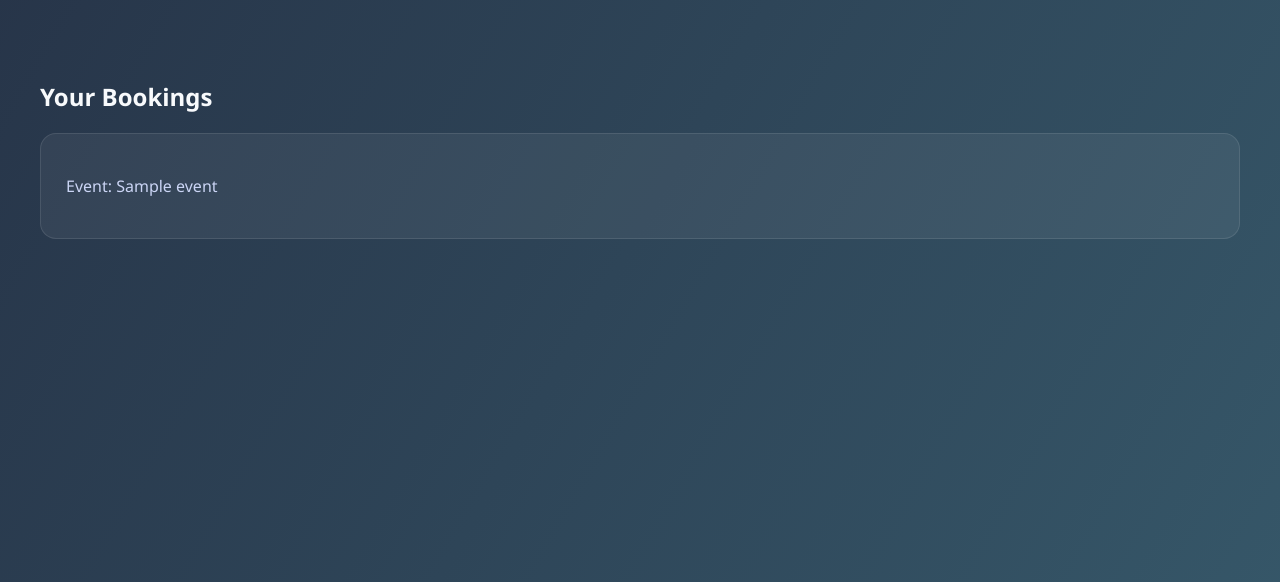
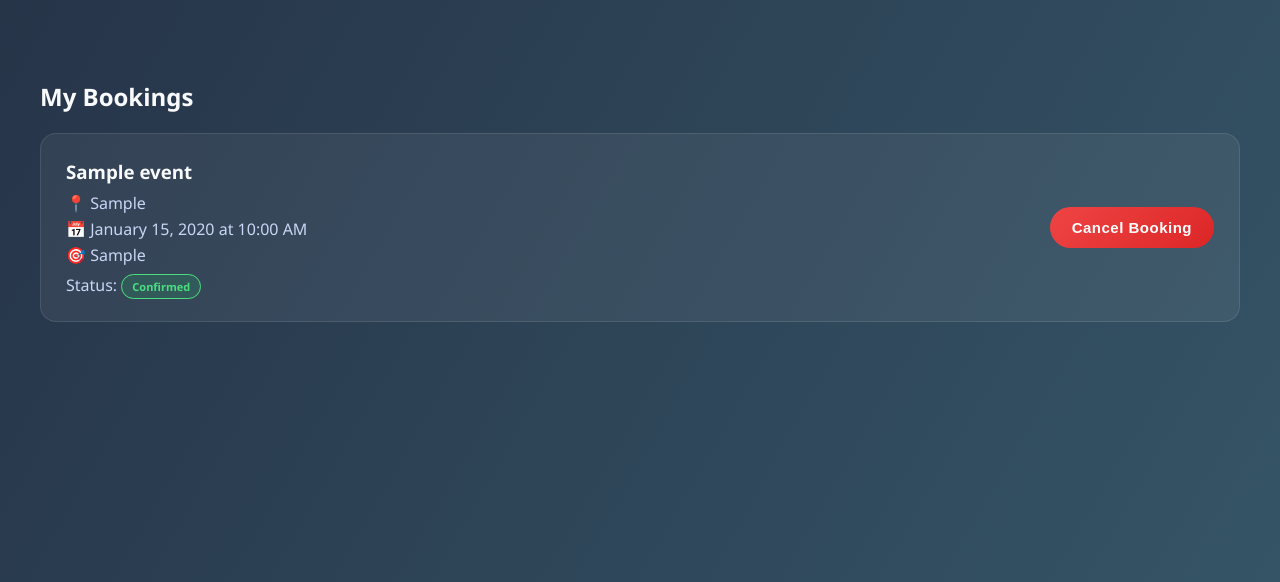
Before and after one commit to OlawaleDev18/eventhub, a Flask app: page /bookings in a window 1280 px wide. Shown: the part 72-654 px from the top of the page. Run offline with Flask 3, Linux system fonts and the light colour scheme; a user stored in the database is signed in; tables that the repository leaves empty hold one stand-in row (values such as "Sample post").

Commit message:
Add cancel booking button and email confirmations

```diff
--- a/Mini/Bookings/routes.py
+++ b/Mini/Bookings/routes.py
@@ -1,8 +1,88 @@
 from flask import Blueprint, request, jsonify, render_template
 from flask_login import login_required, current_user
 from Mini.models import Event, Booking, booking_to_dict, db
+from Mini import mail
+from flask_mail import Message
 
 bookings_bp = Blueprint('bookings_bp', __name__)
+
+def send_booking_confirmation(user, event):
+    try:
+        msg = Message(
+            'Booking Confirmed — EventHub 🎟️',
+            sender='twalexh@gmail.com',
+            recipients=[user.email]
+        )
+        msg.html = f'''
+        <div style="font-family: Arial, sans-serif; max-width: 600px; margin: auto; background: #0f172a; color: #f1f5f9; padding: 30px; border-radius: 16px;">
+            <h1 style="color: #38bdf8; text-align: center;">🎟️ Booking Confirmed!</h1>
+            <p style="font-size: 16px;">Hi <strong>{user.username}</strong>,</p>
+            <p>Your booking has been confirmed. Here are your event details:</p>
+            <div style="background: rgba(255,255,255,0.06); border: 1px solid rgba(255,255,255,0.1); border-radius: 12px; padding: 20px; margin: 20px 0;">
+                <h2 style="color: #38bdf8; margin-top: 0;">{event.title}</h2>
+                <p>📍 <strong>Location:</strong> {event.location}</p>
+                <p>📅 <strong>Date:</strong> {event.date.strftime('%B %d, %Y at %I:%M %p')}</p>
+                <p>🎯 <strong>Category:</strong> {event.category}</p>
+                <p>📝 <strong>Description:</strong> {event.description}</p>
+            </div>
+            <p style="color: #94a3b8; font-size: 14px;">
+                Please arrive on time. If you need to cancel your booking,
+                you can do so from your bookings page on EventHub.
+            </p>
+            <div style="text-align: center; margin-top: 30px;">
+                <a href="https://eventhub-1-p9de.onrender.com/bookings"
+                   style="background: linear-gradient(135deg, #38bdf8, #0ea5e9);
+                          color: white; padding: 12px 30px; border-radius: 999px;
+                          text-decoration: none; font-weight: bold;">
+                    View My Bookings
+                </a>
+            </div>
+            <p style="text-align: center; color: #64748b; font-size: 12px; margin-top: 30px;">
+                EventHub — Book and manage events with ease.<br>
+                If you did not make this booking, please ignore this email.
+            </p>
+        </div>
+        '''
+        mail.send(msg)
+    except Exception as e:
+        print(f"Confirmation email error: {e}")
+
+
+def send_cancellation_email(user, event):
+    try:
+        msg = Message(
+            'Booking Cancelled — EventHub',
+            sender='twalexh@gmail.com',
+            recipients=[user.email]
+        )
+        msg.html = f'''
+        <div style="font-family: Arial, sans-serif; max-width: 600px; margin: auto; background: #0f172a; color: #f1f5f9; padding: 30px; border-radius: 16px;">
+            <h1 style="color: #f87171; text-align: center;">❌ Booking Cancelled</h1>
+            <p style="font-size: 16px;">Hi <strong>{user.username}</strong>,</p>
+            <p>Your booking for the following event has been cancelled:</p>
+            <div style="background: rgba(255,255,255,0.06); border: 1px solid rgba(255,255,255,0.1); border-radius: 12px; padding: 20px; margin: 20px 0;">
+                <h2 style="color: #f87171; margin-top: 0;">{event.title}</h2>
+                <p>📅 <strong>Date:</strong> {event.date.strftime('%B %d, %Y at %I:%M %p')}</p>
+                <p>📍 <strong>Location:</strong> {event.location}</p>
+            </div>
+            <p>If you cancelled by mistake you can rebook from the events page.</p>
+            <div style="text-align: center; margin-top: 30px;">
+                <a href="https://eventhub-1-p9de.onrender.com/events/"
+                   style="background: linear-gradient(135deg, #38bdf8, #0ea5e9);
+                          color: white; padding: 12px 30px; border-radius: 999px;
+                          text-decoration: none; font-weight: bold;">
+                    Browse Events
+                </a>
+            </div>
+            <p style="text-align: center; color: #64748b; font-size: 12px; margin-top: 30px;">
+                EventHub — Book and manage events with ease.
+            </p>
+        </div>
+        '''
+        mail.send(msg)
+    except Exception as e:
+        print(f"Cancellation email error: {e}")
+
 
 @bookings_bp.route("/api/bookings", methods=["POST"])
 @login_required
@@ -35,7 +115,11 @@ def create_booking():
     booking = Booking(user_id=current_user.id, event_id=event.id)
     db.session.add(booking)
     db.session.commit()
-    return jsonify({"message": "Booked successfully"}), 201
+
+    send_booking_confirmation(current_user, event)
+
+    return jsonify({"message": "Booked successfully! A confirmation email has been sent."}), 201
+
 
 @bookings_bp.route("/api/bookings", methods=["GET"])
 @login_required
@@ -43,15 +127,22 @@ def all_bookings():
     bookings = Booking.query.filter_by(user_id=current_user.id).all()
     return jsonify([booking_to_dict(b) for b in bookings])
 
+
 @bookings_bp.route("/api/bookings/<int:booking_id>/cancel", methods=["PATCH"])
 @login_required
 def cancel_booking(booking_id):
     booking = Booking.query.get_or_404(booking_id)
     if booking.user_id != current_user.id:
         return jsonify({"error": "Unauthorized"}), 403
+
+    event = Event.query.get(booking.event_id)
     booking.status = 'cancelled'
     db.session.commit()
-    return jsonify({"message": "Booking cancelled"})
+
+    send_cancellation_email(current_user, event)
+
+    return jsonify({"message": "Booking cancelled successfully"})
+
 
 @bookings_bp.route("/api/events/<int:event_id>/bookings")
 @login_required
@@ -59,6 +150,7 @@ def event_bookings(event_id):
     bookings = Booking.query.filter_by(event_id=event_id).all()
     return jsonify([booking_to_dict(b) for b in bookings])
 
+
 @bookings_bp.route("/bookings")
 @login_required
 def bookings_page():
--- a/Mini/templates/bookings.html
+++ b/Mini/templates/bookings.html
@@ -2,12 +2,68 @@
 
 {% block content %}
 
-<h2>Your Bookings</h2>
+<h2>My Bookings</h2>
 
-{% for booking in bookings %}
-<div class="card">
-    <p>Event: {{ booking.event.title }}</p>
-</div>
-{% endfor %}
+{% if bookings %}
+    {% for booking in bookings %}
+    <div class="card">
+        <div style="display: flex; justify-content: space-between; align-items: flex-start; flex-wrap: wrap; gap: 12px;">
+            <div>
+                <h3 style="margin: 0 0 8px;">{{ booking.event.title }}</h3>
+                <p style="margin: 4px 0;">📍 {{ booking.event.location }}</p>
+                <p style="margin: 4px 0;">📅 {{ booking.event.date.strftime('%B %d, %Y at %I:%M %p') }}</p>
+                <p style="margin: 4px 0;">🎯 {{ booking.event.category }}</p>
+                <p style="margin: 8px 0 0;">
+                    Status: <span class="status-badge {{ booking.status }}">{{ booking.status }}</span>
+                </p>
+            </div>
+            {% if booking.status == 'confirmed' %}
+            <button
+                onclick="cancelBooking({{ booking.id }}, this)"
+                style="background: linear-gradient(135deg, #ef4444, #dc2626); align-self: center;">
+                Cancel Booking
+            </button>
+            {% else %}
+            <span style="color: #f87171; font-size: 13px; align-self: center;">Cancelled</span>
+            {% endif %}
+        </div>
+    </div>
+    {% endfor %}
+{% else %}
+    <div class="empty-state">
+        <p>🎟️ You have no bookings yet.</p>
+        <a href="/events/"><button>Browse Events</button></a>
+    </div>
+{% endif %}
+
+<p id="message" style="text-align:center; margin-top:16px; font-size:15px;"></p>
+
+<script>
+function cancelBooking(bookingId, btn) {
+    if (!confirm("Are you sure you want to cancel this booking?")) return;
+
+    btn.disabled = true;
+    btn.innerText = "Cancelling...";
+
+    fetch(`/api/bookings/${bookingId}/cancel`, {
+        method: "PATCH",
+        credentials: "same-origin"
+    })
+    .then(res => res.json())
+    .then(data => {
+        const msg = document.getElementById("message");
+        if (data.message) {
+            msg.style.color = "#4ade80";
+            msg.innerText = data.message;
+            setTimeout(() => location.reload(), 1500);
+        } else {
+            msg.style.color = "#f87171";
+            msg.innerText = data.error;
+            btn.disabled = false;
+            btn.innerText = "Cancel Booking";
+        }
+    });
+}
+</script>
 
 {% endblock %}
```
